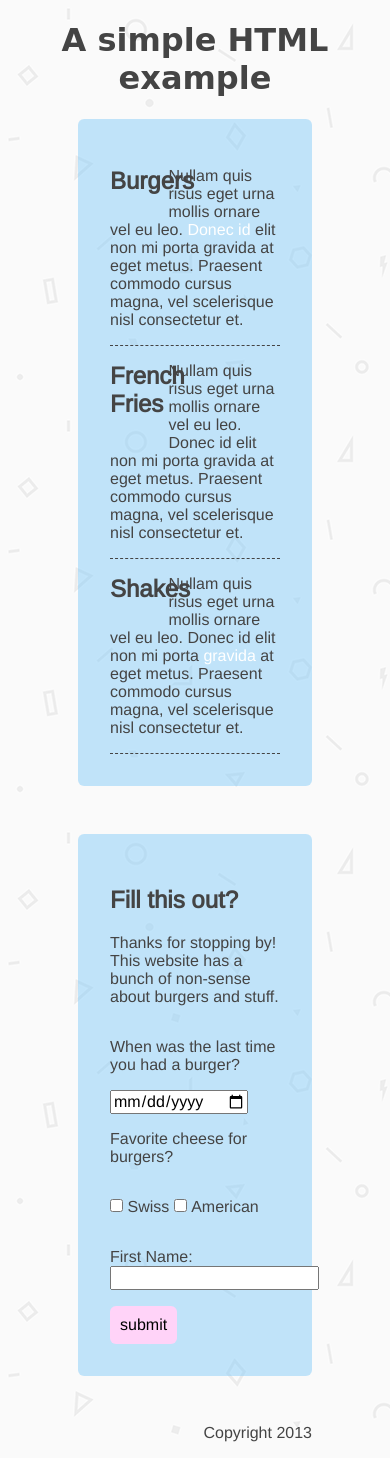
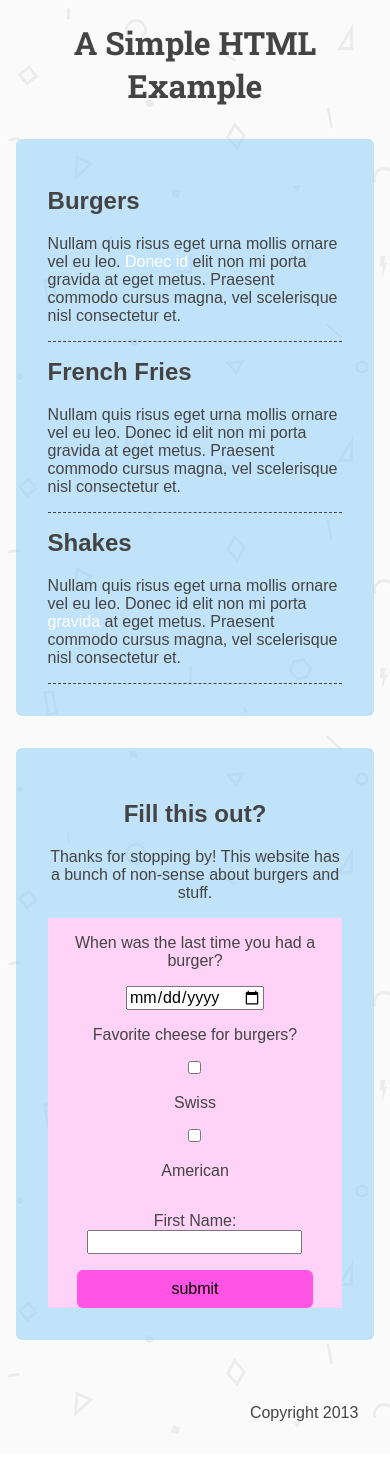
Before and after one commit to blackfalcon/unicorn-class-css-section, a plain HTML site: page lets-add-some-style-brad-stemke/index.html in a window 390 px wide. Drawn offline with nearby package versions, Linux system fonts and the light colour scheme; a web font is replaced by a local one.

Commit message:
Added A Simple Grid
+ still some tinkering to do, and i feel like i could obsess over more layout stuff

```diff
--- a/lets-add-some-style-brad-stemke/index.html
+++ b/lets-add-some-style-brad-stemke/index.html
@@ -16,14 +16,15 @@
   <link href="stylesheets/style.css" rel="stylesheet" type="text/css">
 
   <!-- Fonts -->
-  <link href="http://fonts.googleapis.com/css?family=Arimo" rel="stylesheet" type="text/css">
+  <link href='http://fonts.googleapis.com/css?family=Roboto+Slab:400,300,700' rel='stylesheet' type='text/css'>
 
 </head>
 
-<body>
+<body id="wrapper">
 
+  <div class="eightcol center">
     <header>
-    <h1>A simple HTML example</h1>
+      <h1>A Simple HTML Example</h1>
     </header>
 
     <section>
@@ -57,10 +58,13 @@
 
     </section> <!-- Section -->
 
-  <aside>
+    <section>
+      <aside class="sixcol center">
         <h2>Fill this out?</h2>
         <p>Thanks for stopping by! This website has a bunch of non-sense about burgers and stuff.</p>
-    <form>
+      </aside>
+
+      <form class="eightcol center">
         <label>When was the last time you had a burger?</label>
         <input type="date">
         <label>Favorite cheese for burgers?</label>
@@ -73,11 +77,12 @@
         <button type= "button">submit</button>
       </form>
 
-  </aside>
+    </section> <!-- Section -->
 
-  <footer>
+    <footer class="eightcol last">
       <p>Copyright 2013</p>
     </footer>
+  </div>
 
 </body>
 </html>
--- /dev/null
+++ b/lets-add-some-style-brad-stemke/sass/_grid.scss
@@ -0,0 +1,51 @@
+/******************************************************************
+GRID
+******************************************************************/
+
+.onecol    { width: 5.801104972%;  }       /* 4.85%;  } /* grid_1  */
+.twocol    { width: 14.364640883%; }       /* 13.45%; } /* grid_2  */
+.threecol  { width: 22.928176794%; }       /* 22.05%; } /* grid_3  */
+.fourcol   { width: 31.491712705%; }       /* 30.75%; } /* grid_4  */
+.fivecol   { width: 40.055248616%; }       /* 39.45%; } /* grid_5  */
+.sixcol    { width: 48.618784527%; }       /* 48%;    } /* grid_6  */
+.sevencol  { width: 57.182320438000005%; } /* 56.75%; } /* grid_7  */
+.eightcol  { width: 65.74585634900001%; }  /* 65.4%;  } /* grid_8  */
+.ninecol   { width: 74.30939226%; }        /* 74.05%; } /* grid_9  */
+.tencol    { width: 82.87292817100001%; }  /* 82.7%;  } /* grid_10 */
+.elevencol { width: 91.436464082%; }       /* 91.35%; } /* grid_11 */
+.twelvecol { width: 99.999999993%; }       /* 100%;   } /* grid_12 */
+
+// layout & column defaults
+.onecol, .twocol, .threecol, .fourcol, .fivecol, .sixcol, .sevencol, .eightcol, .ninecol, .tencol, .elevencol, .twelvecol {
+  position: relative;
+  margin-left: 2.762430939%;
+  @media screen and (min-width: 320px) and (max-width: 480px) {
+    width: 99.99999999993%;
+  }
+}
+
+#wrapper {
+  width: 80%;
+  margin: 0 auto;
+  min-width: 50em;
+  @media screen and (min-width: 320px) and (max-width: 480px) {
+    min-width: 91.99999999993%;
+  }
+}
+
+.row {
+  width: 100%;
+  margin-left: 0;
+}
+
+.first {
+  margin-left: 0;
+}
+
+.last {
+  float: right;
+}
+
+.center {
+  margin: 0 auto;
+}
--- a/lets-add-some-style-brad-stemke/sass/style.sass
+++ b/lets-add-some-style-brad-stemke/sass/style.sass
@@ -1,4 +1,6 @@
-/* Main Stylesheet
+/* Main Stylesheet */
+
+@import "grid"
 
 // Colors
 $black: rgb(68,68,68)
@@ -13,15 +15,8 @@ $pink:  rgb(255,211,248)
   border-radius: $default-radius
 
 // Font Stylings
-@font-face
-  font-family: 'pacificoregular'
-  src: url('../fonts/pacifico-webfont.eot')
-  src: url('../fonts/pacifico-webfont.eot?#iefix') format('embedded-opentype'),url('../fonts/pacifico-webfont.woff') format('woff'),url('../fonts/pacifico-webfont.ttf') format('truetype'),url('../fonts/pacifico-webfont.svg#pacificoregular') format('svg')
-  font-weight: normal
-  font-style: normal
-
 h1
-  font-family: 'pacificoregular', cursive
+  font-family: 'Roboto Slab', serif
 
 a
   color: $white
@@ -32,29 +27,36 @@ a
 // Header
 header
   text-align: center
+  display: block
 
 // Content
+*, *:before, *:after
+  -moz-box-sizing: border-box
+  -webkit-box-sizing: border-box
+  box-sizing: border-box
+
 html
   background: url(../assets/images/geometry.png) repeat
   color: $black
-  font-family: "Arimo", arial
+
+form
+  text-align: center
+  padding: 1em
+  background-color: $pink
+  @media screen and (min-width: 320px) and (max-width: 480px)
+    padding: 0
+
 
 label
   color: $black
-  display: inline-block
+  display: block
   padding: 1em 0em
-
-button
-  display: block
 
 section
   padding: 2em
-  margin-left: 20%
-  margin-right: 20%
+  margin: 2em 0
   background-color: rgba($blue, 0.5)
   @include border-radius
-  p
-    width: 100%
   article
     border-bottom: 1px dashed $black
   article:last-child
@@ -66,27 +68,31 @@ section
     h2
       margin-top: 0em
       text-align: left
+    @media screen and (min-width: 320px) and (max-width: 480px)
+      width: 100%
 
 aside
   @include border-radius
-  padding: 2em
-  margin: 3em 20% 2em 20%
-  background-color: rgba($blue, 0.5)
+  text-align: center
+  margin-bottom: 2em
 
 
 // Button
 button
+  display: block
   padding: 10px 10px
-  background-color: $pink
+  margin: 0 auto
+  width: 80%
+  background-color: darken($pink, 25%)
   border: 0
   @include border-radius
   &:hover
-    background-color: $black
-    color: $pink
+    background-color: $blue
+    color: $black
 
 // Footer
 footer
-  width: 80%
   text-align: center
   p
+    padding: 1em
     float: right
```
Also changed, not shown: lets-add-some-style-brad-stemke/stylesheets/style.css, 1 other file. Lines whose indentation alone changed are shown as unchanged.
